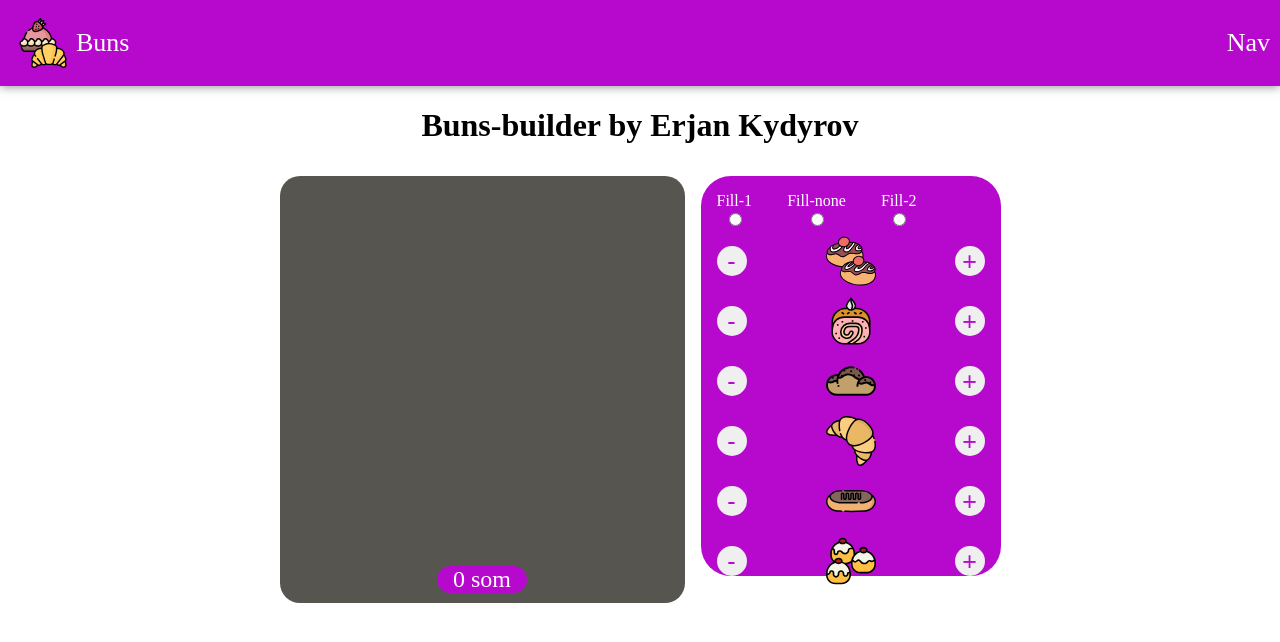
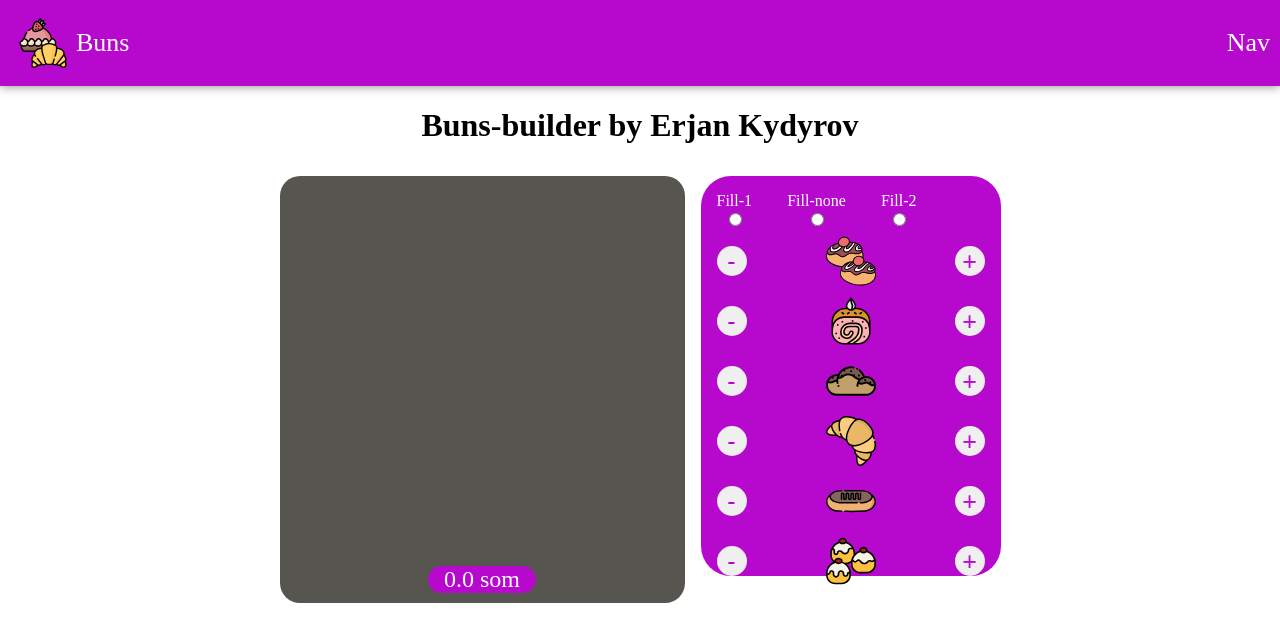
Before and after one commit to Erjankydyrov/private-builder, a React (Create React App) app: page / in a window 1280 px wide. Shown: the top 642 px of the page. Built offline with nearby package versions, Linux system fonts and the light colour scheme; no server answers; a web font is replaced by a local one.

Commit message:
added fixed in preview

```diff
--- a/src/components/BunsBuilder/BunsPreview/BunsPreview.js
+++ b/src/components/BunsBuilder/BunsPreview/BunsPreview.js
@@ -13,7 +13,7 @@ const BunsPreview = ({ ingredients, price }) => {
             <div className={classes.ingredients}>
                 {result}
             </div>
-            <div className={classes.price}>{price} som</div>
+            <div className={classes.price}>{price.toFixed(1)} som</div>
         </div>
     );
 }
```
